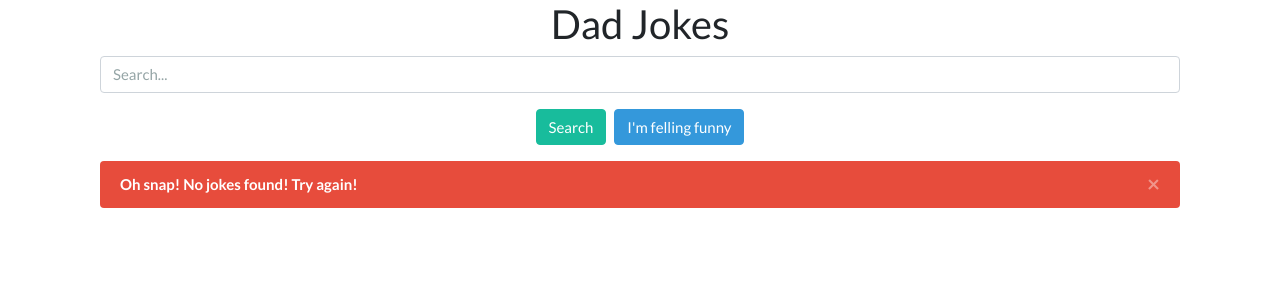
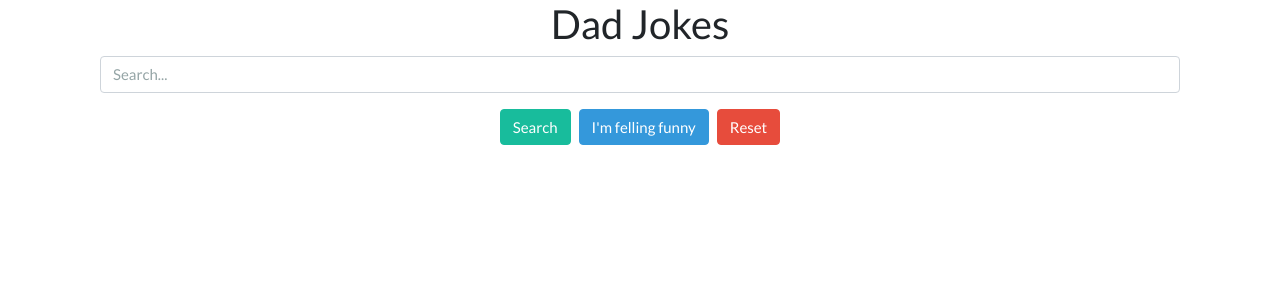
Before and after one commit to webmasterft/DadJokes, a React (Create React App) app: page / in a window 1280 px wide. Shown: the top 300 px of the page. Built offline with nearby package versions, Linux system fonts and the light colour scheme.

Commit message:
Improvements
Reset button, messages

```diff
--- a/package.json
+++ b/package.json
@@ -1,7 +1,7 @@
 {
   "name": "dadjokes",
   "version": "1.0.0",
-  "description": "",
+  "description": "React app example",
   "keywords": [],
   "main": "src/index.js",
   "dependencies": {
--- a/src/App.js
+++ b/src/App.js
@@ -6,19 +6,22 @@ import Messages from "./components/Messages";
 import "bootswatch/dist/flatly/bootstrap.min.css";
 import "./styles.css";
 
+
+const initialState = {
+  searchTerm: "",
+  totalJokes: null,
+  jokes: [],
+  isFetching: false
+};
+
 class App extends Component {
   constructor() {
     super();
-
-    this.state = {
-      searchTerm: "",
-      totalJokes: null,
-      jokes: [],
-      isFetching: false
-    };
+    this.state = initialState;
 
     this.onSearchChange = this.onSearchChange.bind(this);
     this.onSearchSubmit = this.onSearchSubmit.bind(this);
+    this.onReset = this.onReset.bind(this);
     this.searchJokes = this.searchJokes.bind(this);
   }
 
@@ -54,9 +57,16 @@ class App extends Component {
       searchTerm: value
     });
   }
+
   onSearchSubmit(e) {
     e.preventDefault();
     this.searchJokes();
+  }
+
+  onReset(e) {
+    e.preventDefault();
+    this.setState(initialState);
+    document.getElementById("searchForm").reset();
   }
 
   render() {
@@ -67,19 +77,20 @@ class App extends Component {
           <SearchForm
             onFormSubmit={this.onSearchSubmit}
             onSearchValueChange={this.onSearchChange}
+            onReset={this.onReset}
             isSearching={this.state.isFetching}
             onSingleSearchClick={() => this.searchJokes(1)}
           />
 
-          {this.state.isFetching ? (
-            <Loader />
-          ) : this.state.totalJokes > 1 && this.state.totalJokes !== null ? (
-            <JokesList jokes={this.state.jokes} />
-          ) : (
+          {this.state.isFetching ? <Loader /> : ""}
+
+          {this.state.totalJokes === 0 ? (
             <Messages
               type="danger"
               message="Oh snap! No jokes found! Try again!"
             />
+          ) : (
+            <JokesList jokes={this.state.jokes} />
           )}
         </div>
       </div>
--- a/src/components/SearchForm.js
+++ b/src/components/SearchForm.js
@@ -1,7 +1,7 @@
 import React from "react";
 
 const SearchForm = props => (
-  <form onSubmit={props.onFormSubmit} className="form my-2 my-lg-0">
+  <form id="searchForm" onSubmit={props.onFormSubmit} className="form my-2 my-lg-0">
     <div className="form-group">
       <input
         className="form-control"
@@ -18,11 +18,18 @@ const SearchForm = props => (
         Search
       </button>
       <button
-        className="btn btn-info"
+        className="btn btn-info mr-2"
         onClick={props.onSingleSearchClick}
         disabled={props.isSearching}
       >
         I'm felling funny
+      </button>
+      <button
+        className="btn btn-danger"
+        onClick={props.onReset}
+        disabled={props.isSearching}
+      >
+        Reset
       </button>
     </div>
   </form>
```
